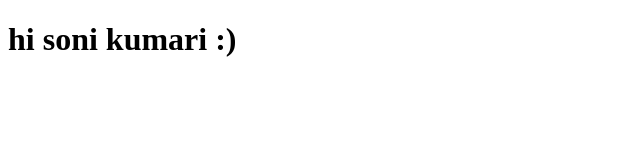
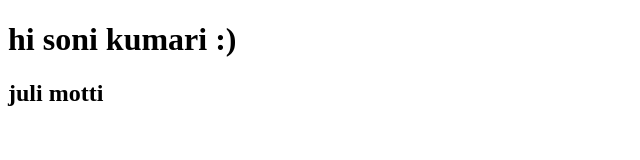
Before and after one commit to soni132/code, a plain HTML site: page index.html in a window 1280 px wide. Shown: the whole page, without its empty margins (0-640 px from the left). Drawn offline with Linux system fonts and the light colour scheme.

Commit message:
jui moti

```diff
--- a/index.html
+++ b/index.html
@@ -7,5 +7,6 @@
 </head>
 <body>
     <h1>hi soni kumari :)</h1>
+    <h2> juli motti </h2>
 </body>
 </html>
```
